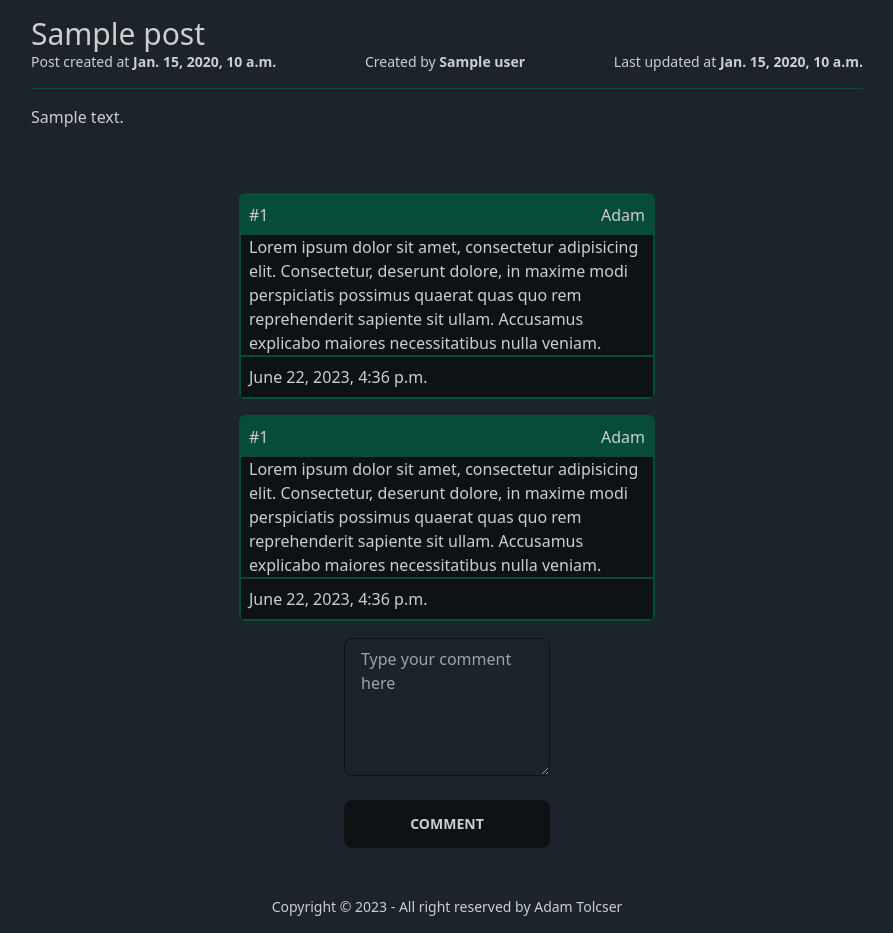
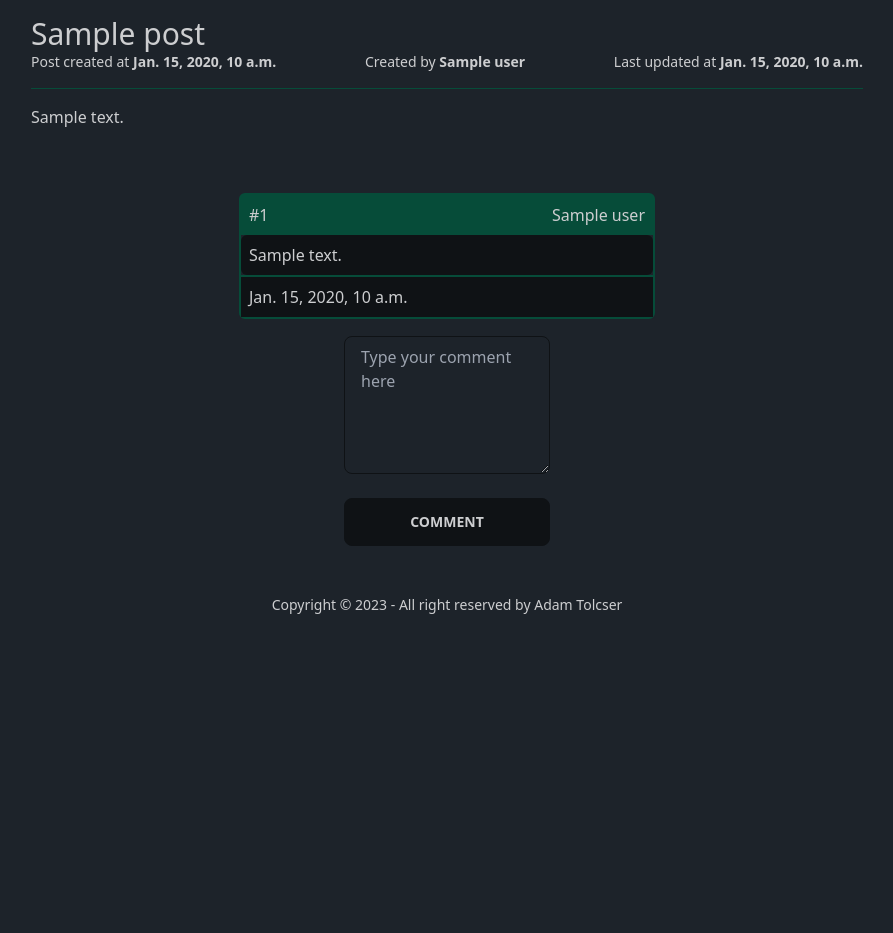
Before and after one commit to AdamT00/django_diploma, a Django app: template posts/templates/posts/post.html in a window 1280 px wide. Shown: the part 68-1001 px from the top of the page, without its empty margins (193-1086 px from the left). After the commit the page ends 682 px from the top, so only its background shows below. Run offline with Django 4.2, Linux system fonts and the light colour scheme; the template is opened without the code that fills it: most values are stand-ins (such as "Sample title", 1, 10 or a date in 2020).

Commit message:
Added comments.

```diff
--- a/mysite/urls.py
+++ b/mysite/urls.py
@@ -20,6 +20,7 @@ urlpatterns = [
     path('login/', post_views.login_user, name='login-user'),
     path('logout/', post_views.logout_view, name='logout-user'),
     path('password-reset/', post_views.password_reset, name='password-reset'),
+    path('create-comment/', post_views.create_comment, name='create-comment'),
 
     path('accounts/', include("django.contrib.auth.urls")),
     path('accounts/login/', auth_views.LoginView.as_view),
--- a/posts/static/posts/css/output.css
+++ b/posts/static/posts/css/output.css
@@ -1875,6 +1875,10 @@ html {
   border-radius: 0.375rem;
 }
 
+.rounded {
+  border-radius: 0.25rem;
+}
+
 .border-2 {
   border-width: 2px;
 }
--- a/posts/templates/posts/post.html
+++ b/posts/templates/posts/post.html
@@ -1,6 +1,25 @@
 {% extends 'posts/index.html' %}
 
 {% block content %}
+    {% if message %}
+        <div class="alert alert-success mb-4">
+            <svg xmlns="http://www.w3.org/2000/svg" class="stroke-current shrink-0 h-6 w-6" fill="none"
+                 viewBox="0 0 24 24">
+                <path stroke-linecap="round" stroke-linejoin="round" stroke-width="2"
+                      d="M9 12l2 2 4-4m6 2a9 9 0 11-18 0 9 9 0 0118 0z"/>
+            </svg>
+            <span>{{ message }}</span>
+        </div>
+    {% elif error %}
+        <div class="alert alert-error mb-4">
+            <svg xmlns="http://www.w3.org/2000/svg" class="stroke-current shrink-0 h-6 w-6" fill="none"
+                 viewBox="0 0 24 24">
+                <path stroke-linecap="round" stroke-linejoin="round" stroke-width="2"
+                      d="M10 14l2-2m0 0l2-2m-2 2l-2-2m2 2l2 2m7-2a9 9 0 11-18 0 9 9 0 0118 0z"/>
+            </svg>
+            <span>{{ error }}</span>
+        </div>
+    {% endif %}
     <div class="w-2/3 mx-auto max-lg:w-full">
         <h1 class="text-3xl">{{ post.title }}</h1>
         <div class="flex justify-between">
@@ -12,51 +31,34 @@
         <p>{{ post.body }}</p>
 
         <div class="mt-16">
-            <div class="w-1/2 m-4 mx-auto border-2 border-primary rounded-md">
+            {% for comment in comments %}
+                <div class="w-1/2 m-4 mx-auto border-2 border-primary rounded-md max-lg:w-full">
                     <div class="flex justify-between p-2 bg-primary">
-                    <a href="">#1</a>
-                    <span>Adam</span>
+                        <a href="">#{{ forloop.counter }}</a>
+                        <span>{{ comment.user }}</span>
                     </div>
-                <div class="bg-base-200 px-2">
+                    <div class="bg-base-200 p-2 rounded-md">
                         <p>
-                        Lorem ipsum dolor sit amet, consectetur adipisicing elit. Consectetur, deserunt dolore, in
-                        maxime
-                        modi perspiciatis possimus quaerat quas quo rem reprehenderit sapiente sit ullam. Accusamus
-                        explicabo maiores necessitatibus nulla veniam.
+                            {{ comment.text }}
                         </p>
                     </div>
                     <div class="bg-base-200 p-2 border-primary border-t-2">
-                    <span>June 22, 2023, 4:36 p.m.</span>
+                        <span>{{ comment.date_created }}</span>
                     </div>
                 </div>
-            <div class="w-1/2 m-4 mx-auto border-2 border-primary rounded-md">
-                <div class="flex justify-between p-2 bg-primary">
-                    <a href="">#1</a>
-                    <span>Adam</span>
-                </div>
-                <div class="bg-base-200 px-2">
-                    <p>
-                        Lorem ipsum dolor sit amet, consectetur adipisicing elit. Consectetur, deserunt dolore, in
-                        maxime
-                        modi perspiciatis possimus quaerat quas quo rem reprehenderit sapiente sit ullam. Accusamus
-                        explicabo maiores necessitatibus nulla veniam.
-                    </p>
-                </div>
-                <div class="bg-base-200 p-2 border-primary border-t-2">
-                    <span>June 22, 2023, 4:36 p.m.</span>
-                </div>
-            </div>
+            {% endfor %}
             {% if user %}
                 <div>
-                    <form action="{% url 'create-post' %}" method="post">
+                    <form action="{% url 'create-comment' %}" method="post">
                         {% csrf_token %}
-                        <table class="mx-auto text-center w-1/4 max-md:w-full">
+                        <table class="mx-auto text-center w-1/4 max-lg:w-full">
                             <tr>
-                                <td><textarea name="body" class="textarea input-bordered w-full mb-4 text-base" rows="5"
+                                <td><textarea name="text" class="textarea input-bordered w-full mb-4 text-base" rows="5"
                                               placeholder="Type your comment here"></textarea></td>
                             </tr>
                             <tr>
                                 <td>
+                                    <input type="hidden" name="id" value="{{ id }}">
                                     <input type="submit" value="Comment" class="btn w-full">
                                 </td>
                             </tr>
```
Also changed, not shown: posts/admin.py (+6 -1 lines), posts/models.py (+13 -0 lines), posts/views.py (+27 -3 lines), posts/migrations/0007_comment.py (added). Lines whose indentation alone changed are shown as unchanged.
